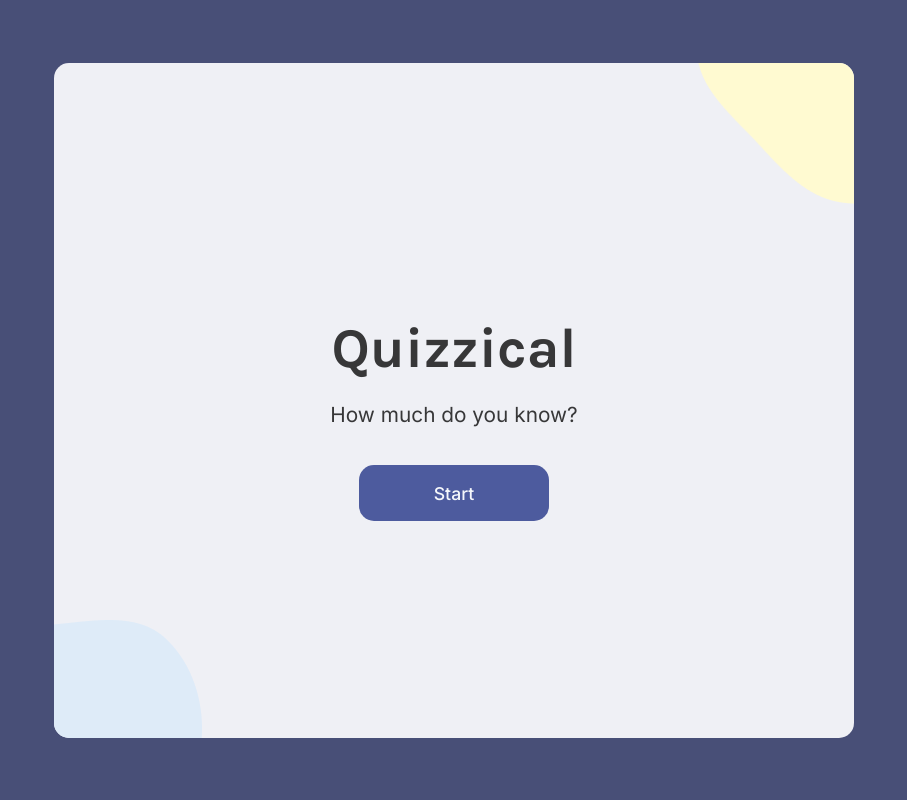
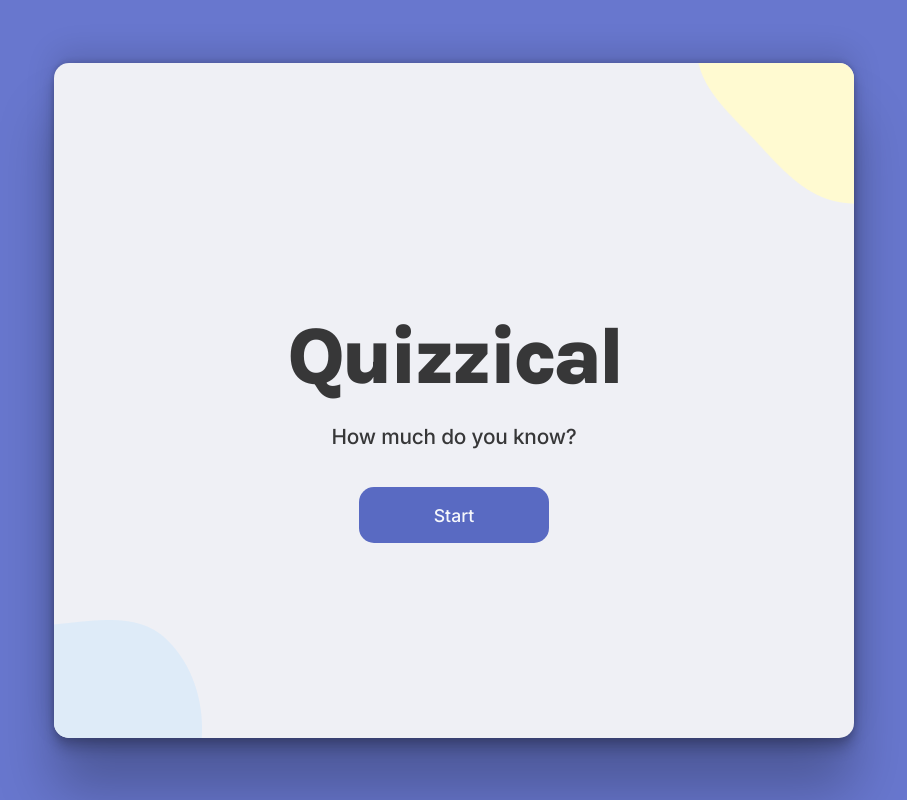
Before and after one commit to gare-Ware/Quizzical, a React (Create React App) app: page / in a window 1280 px wide. Shown: the whole page, without its empty margins (186-1093 px from the left). Built offline with nearby package versions, Linux system fonts and the light colour scheme.

Commit message:
Styling updates

```diff
--- a/src/App.js
+++ b/src/App.js
@@ -165,22 +165,22 @@ function App() {
       let styles
       if(option.isSelected){
         styles = {
-          backgroundColor: "rgb(51, 51, 51)",
+          backgroundColor: "#333333",
           color: "#F5F7FB",
-          border: "1px solid rgb(51, 51, 51)"
+          border: "1px solid #333333"
         }
       }
       if(option.isCorrect){
         styles = {
-          backgroundColor: "#94D7A2",
-          border: "1px solid #94D7A2"
+          backgroundColor: "#7ee695",
+          border: "1px solid #7ee695"
         }
       }
       if(option.isIncorrect){
         styles = {
-          backgroundColor: "#cf9d9d",
+          backgroundColor: "#fa8e8e",
           color: "#545e94",
-          border: "1px solid #cf9d9d"
+          border: "1px solid #fa8e8e"
         }
       }
       if(quizEnded && !option.isCorrect &&!option.isIncorrect){
--- a/src/Customize.js
+++ b/src/Customize.js
@@ -8,9 +8,9 @@ export default function Customize({ generateApiUrl, buttonStyle }) {
     const [loading, setLoading] = useState(false)
     const difficulties = ["easy", "medium", "hard"]
     const selectedOption = {
-        backgroundColor: "rgb(51, 51, 51)",
+        backgroundColor: "#333333",
         color: "#F5F7FB",
-        border: "1px solid rgb(51, 51, 51)"
+        border: "1px solid #333333"
       }
 
     /* Fetch categories from API (categories may change due to open source). Add a random option to data, then set category and difficulty state values as array of objects, each object containing the primary value and an isSelected boolean which will be used to determine which option is selected*/
--- a/src/Intro.js
+++ b/src/Intro.js
@@ -4,7 +4,7 @@ export default function Intro({ startQuiz }) {
     return (
         <div className="intro">
             <h1 className="intro__title">Quizzical</h1>
-            <p>How much do you know?</p>
+            <p className="intro__subhead">How much do you know?</p>
             <button className="intro__start-btn" onClick={startQuiz} >Start</button>
         </div>
     )
--- a/src/index.css
+++ b/src/index.css
@@ -1,5 +1,5 @@
 @import url('https://fonts.googleapis.com/css2?family=Inter:wght@400;500&display=swap');
-@import url('https://fonts.googleapis.com/css2?family=Karla:wght@400;700&display=swap');
+@import url('https://fonts.googleapis.com/css2?family=Karla:wght@400;800&display=swap');
 
 *, *::before, *::after {
   box-sizing: border-box;
@@ -17,7 +17,7 @@ body {
     sans-serif;
   -webkit-font-smoothing: antialiased;
   -moz-osx-font-smoothing: grayscale;
-  background-color: #484f77;
+  background-color: #6877ce;
   color: #000000c5;
   min-height: 100vh;
 }
@@ -44,7 +44,7 @@ button {
   font-family: inherit;
   font-size: inherit;
   font-weight: 500;
-  background-color: #4D5B9E;
+  background-color: #596ac2;
   color: #F5F7FB;
   padding: 1em 0;
   border-radius: 15px;
@@ -57,7 +57,7 @@ button {
 
 button:hover {
   transform: scale(1.1);
-  background-color: #596ac2;
+  background-color: #6877ce;
   color: white;
 }
 
@@ -72,7 +72,6 @@ button:active {
   min-width: 800px;
   max-width: 60vw;
   font-family: 'Inter', sans-serif;
-  /* background-color: #b8bedd; */
   background-color: #eff0f5;
   border-radius: 15px;
   display: flex;
@@ -80,6 +79,7 @@ button:active {
   justify-content: center;
   align-items: center;
   margin: 0;
+  box-shadow: rgba(0, 0, 0, 0.25) 0px 54px 55px, rgba(0, 0, 0, 0.12) 0px -12px 30px, rgba(0, 0, 0, 0.12) 0px 4px 6px, rgba(0, 0, 0, 0.17) 0px 12px 13px, rgba(0, 0, 0, 0.09) 0px -3px 5px;
 }
 
 /* ---Intro screen--- */
@@ -99,7 +99,12 @@ button:active {
 }
 .intro__title {
   margin-bottom: 0;
-  font-size: 3.5rem;
+  font-size: 5rem;
+  letter-spacing: -.05em;
+}
+.intro__subhead {
+  letter-spacing: -.01em;
+  font-weight: 500;
 }
 .intro__start-btn {
   width: 190px;
@@ -124,6 +129,7 @@ button:active {
 }
 .customize-header {
   font-size: 1.5rem;
+  letter-spacing: -.05em;
 }
 .customize-header__difficulty {
   margin: 0 0 .6em 0;
@@ -168,6 +174,7 @@ button:active {
 }
 .quiz-question__question {
   font-size: 1rem;
+  letter-spacing: -.05em;
 }
 .quiz-question__options {
   display: flex;
@@ -262,12 +269,10 @@ button:active {
 @media (max-width: 820px){
   body {
     display: block;
-    background-color: #b8bedd;
+    background-color: #eff0f5;
   }
   button:hover {
     transform: none;
-    background-color: #4D5B9E;
-    color: #F5F7FB;
   }
   button:active {
     transform: none;
```
